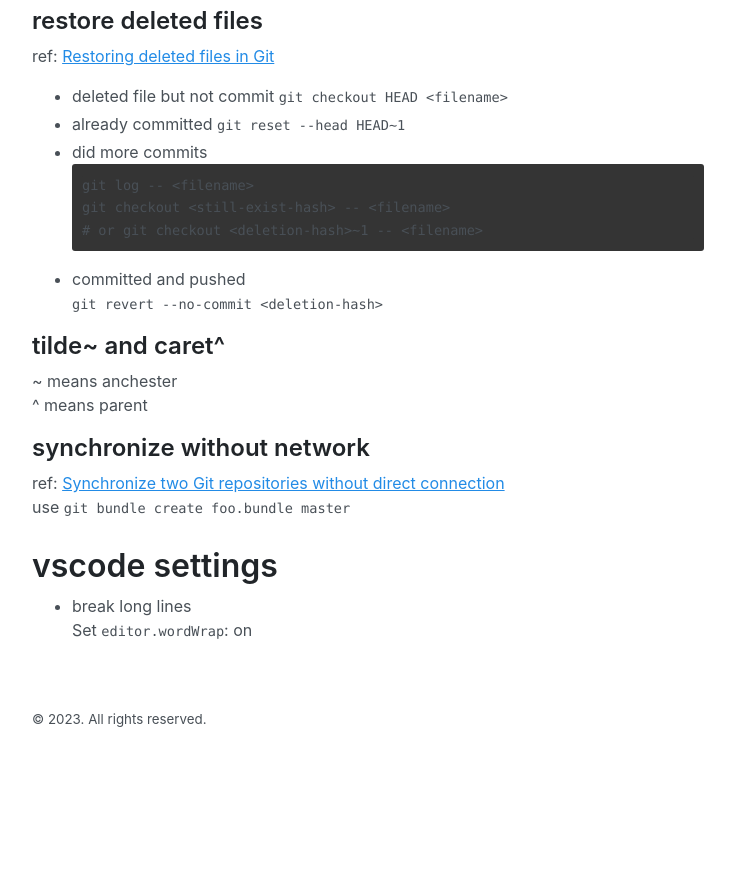
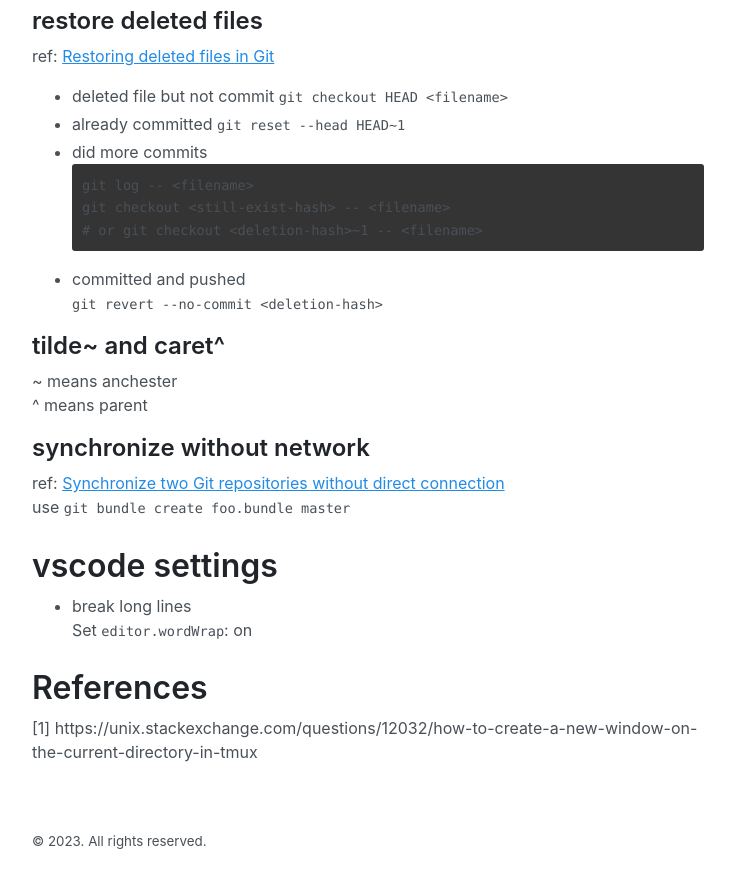
Before and after one commit to yuuu14/blog, a Jekyll site: the page built from _posts/2022-01-27-manuals.md, in a window 1280 px wide and 900 px high, scrolled down 2270 px. Shown: the top 888 px of the window, without its empty margins (272-1007 px from the left). Built offline with Jekyll 4.4.1, drawn with Linux system fonts in a browser that asks for light colours; before the commit the page ends 3048 px from its top, so only the background shows below that; some of the changed text lies outside the part shown.

Commit message:
update man

```diff
--- a/_posts/2022-01-27-manuals.md
+++ b/_posts/2022-01-27-manuals.md
@@ -30,7 +30,7 @@ bind-key -T copy-mode-vi v send -X begin-selection
 bind-key -T copy-mode-vi V send -X select-line
 bind-key -T copy-mode-vi y send -X copy-pipe-and-cancel 'xclip -in -selection clipboard'
 
-# newing window under same dir
+# newing window under same dir [1]
 bind  c  new-window      -c "#{pane_current_path}"
 bind  %  split-window -h -c "#{pane_current_path}"
 bind '"' split-window -v -c "#{pane_current_path}"
@@ -113,3 +113,8 @@ use `git bundle create foo.bundle master`
 # vscode settings
 - break long lines
   Set `editor.wordWrap`: on
+
+
+
+# References
+[1] https://unix.stackexchange.com/questions/12032/how-to-create-a-new-window-on-the-current-directory-in-tmux
```
